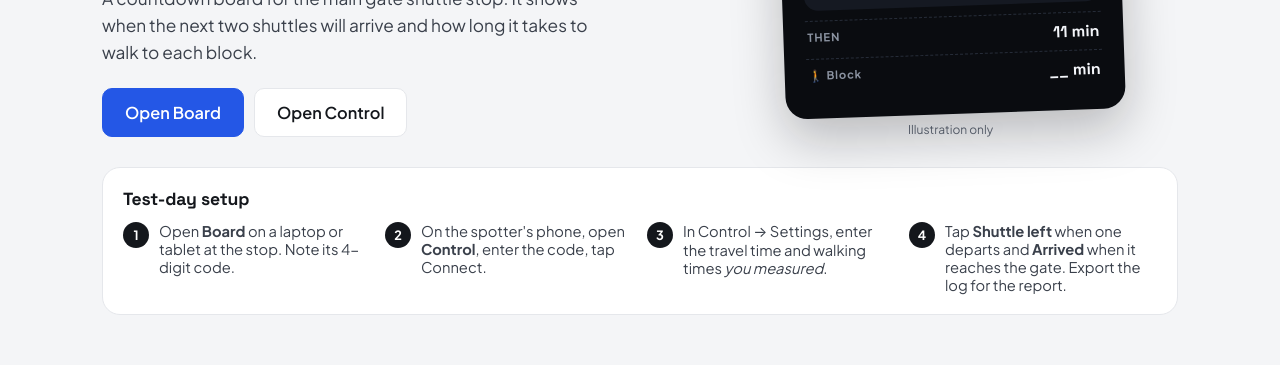
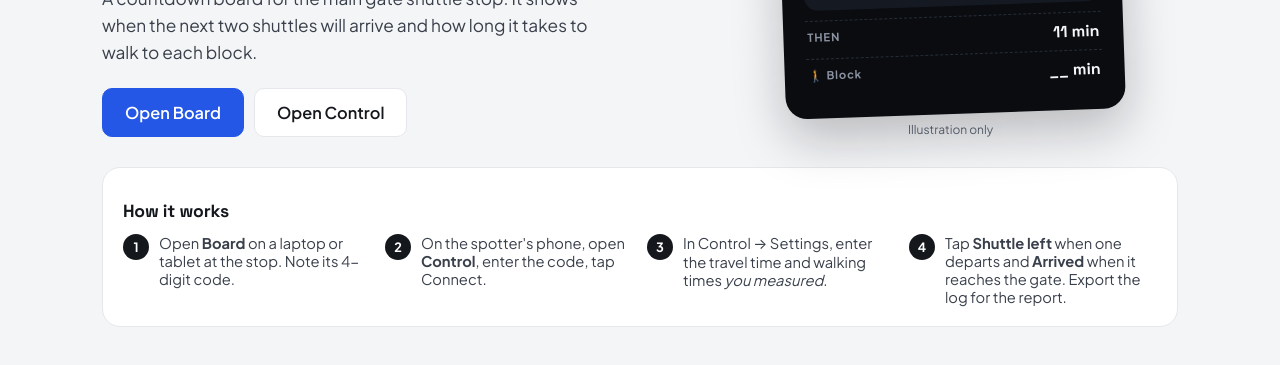
Before and after one commit to anmol-pandey-2007/anshikanagarwebsite, a plain HTML site: page index.html in a window 1280 px wide. Shown: the part 283-648 px from the top of the page. Drawn offline with Linux system fonts and the light colour scheme.

Commit message:
Update title and heading in index.html

```diff
--- a/index.html
+++ b/index.html
@@ -4,7 +4,7 @@
   <meta charset="UTF-8">
   <meta name="viewport" content="width=device-width, initial-scale=1">
   <meta name="theme-color" content="#0a0c10">
-  <title>Next Shuttle · P05 Prototype</title>
+  <title>Next Shuttle · P05 Prototype by Anmol Pandey</title>
   <link rel="preconnect" href="https://fonts.googleapis.com">
   <link rel="preconnect" href="https://fonts.gstatic.com" crossorigin>
   <link href="https://fonts.googleapis.com/css2?family=Plus+Jakarta+Sans:wght@400;500;600;700;800&family=Space+Grotesk:wght@500;600;700&display=swap" rel="stylesheet">
@@ -51,7 +51,7 @@
 
 
     <div class="card">
-      <h2>Test-day setup</h2>
+      <h2><h2>How it works</h2></h2>
       <ol class="steps">
         <li><b>1</b><span>Open <strong>Board</strong> on a laptop or tablet at the stop. Note its 4-digit code.</span></li>
         <li><b>2</b><span>On the spotter's phone, open <strong>Control</strong>, enter the code, tap Connect.</span></li>
```
